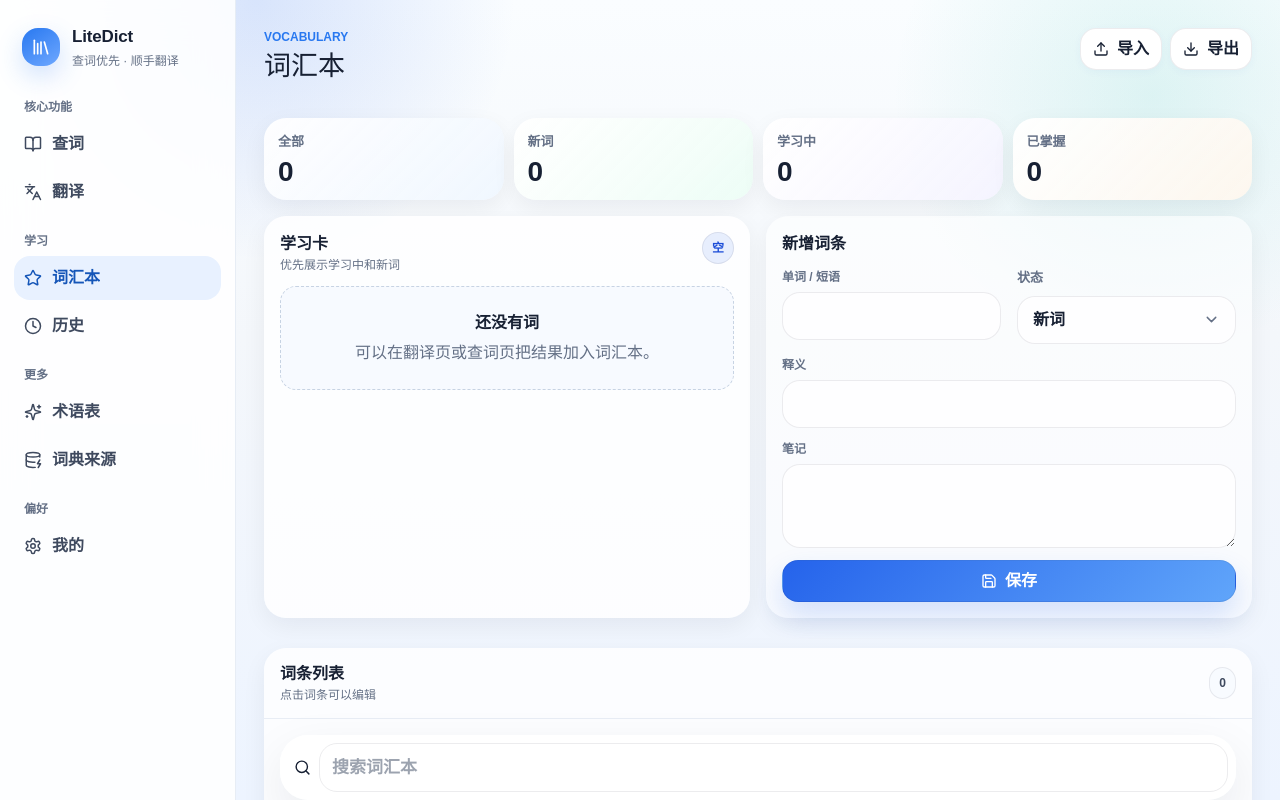
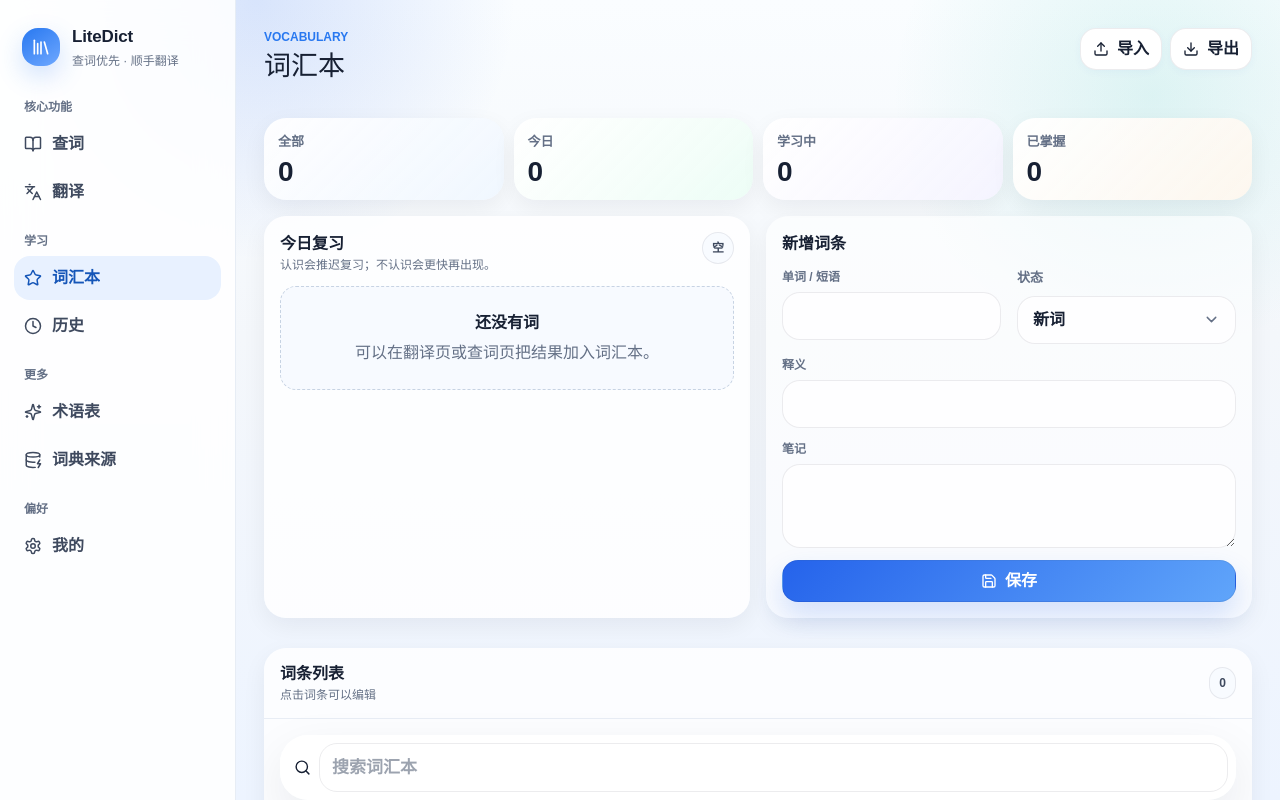
Before and after one commit to Becauseiloveyo/translation, a React (Vite) app: page / in a window 1280 px wide. Both pictures are taken after a click on the button "词汇本". Built offline with nearby package versions, Linux system fonts and the light colour scheme.

Commit message:
Add lightweight spaced review to vocabulary

```diff
--- a/src/pages/VocabularyPage.tsx
+++ b/src/pages/VocabularyPage.tsx
@@ -42,11 +42,12 @@ export function VocabularyPage({ store, setStore }: PageProps) {
   const [query, setQuery] = useState("");
   const [filter, setFilter] = useState<FilterValue>("all");
   const [form, setForm] = useState<VocabularyForm>(emptyForm);
+  const today = useMemo(() => new Date(), []);
 
   const stats = useMemo(
     () => ({
       total: store.vocabulary.length,
-      new: store.vocabulary.filter((item) => item.status === "new").length,
+      due: store.vocabulary.filter((item) => isDue(item)).length,
       learning: store.vocabulary.filter((item) => item.status === "learning").length,
       mastered: store.vocabulary.filter((item) => item.status === "mastered").length
     }),
@@ -63,10 +64,10 @@ export function VocabularyPage({ store, setStore }: PageProps) {
     });
   }, [filter, query, store.vocabulary]);
 
-  const studyItem = useMemo(
-    () => store.vocabulary.find((item) => item.status === "learning") ?? store.vocabulary.find((item) => item.status === "new") ?? store.vocabulary[0],
-    [store.vocabulary]
-  );
+  const studyItem = useMemo(() => {
+    const sorted = [...store.vocabulary].sort((a, b) => reviewTime(a) - reviewTime(b));
+    return sorted.find((item) => isDue(item)) ?? sorted.find((item) => item.status !== "mastered") ?? sorted[0];
+  }, [store.vocabulary]);
 
   function handleSubmit(event: FormEvent) {
     event.preventDefault();
@@ -82,6 +83,10 @@ export function VocabularyPage({ store, setStore }: PageProps) {
       translation: form.translation.trim() || undefined,
       note: form.note.trim() || undefined,
       status: form.status,
+      reviewCount: existing?.reviewCount ?? 0,
+      masteredCount: existing?.masteredCount ?? 0,
+      lastReviewedAt: existing?.lastReviewedAt,
+      nextReviewAt: existing?.nextReviewAt ?? now,
       createdAt: existing?.createdAt ?? now,
       updatedAt: now
     };
@@ -100,6 +105,25 @@ export function VocabularyPage({ store, setStore }: PageProps) {
     );
   }
 
+  function reviewItem(item: VocabularyItem, remembered: boolean) {
+    const now = new Date();
+    const nextMasteredCount = remembered ? (item.masteredCount ?? 0) + 1 : 0;
+    const nextReviewAt = remembered ? addDays(now, nextIntervalDays(nextMasteredCount)) : addHours(now, 6);
+    const nextStatus: VocabularyStatus = remembered ? (nextMasteredCount >= 3 ? "mastered" : "learning") : "learning";
+
+    setStore((current) =>
+      upsertVocabulary(current, {
+        ...item,
+        status: nextStatus,
+        reviewCount: (item.reviewCount ?? 0) + 1,
+        masteredCount: nextMasteredCount,
+        lastReviewedAt: now.toISOString(),
+        nextReviewAt: nextReviewAt.toISOString(),
+        updatedAt: now.toISOString()
+      })
+    );
+  }
+
   function remove(id: string) {
     setStore((current) => ({
       ...current,
@@ -109,8 +133,17 @@ export function VocabularyPage({ store, setStore }: PageProps) {
 
   function exportCsv() {
     const rows = [
-      ["word", "translation", "note", "status"],
-      ...store.vocabulary.map((item) => [item.word, item.translation ?? "", item.note ?? "", item.status])
+      ["word", "translation", "note", "status", "reviewCount", "masteredCount", "lastReviewedAt", "nextReviewAt"],
+      ...store.vocabulary.map((item) => [
+        item.word,
+        item.translation ?? "",
+        item.note ?? "",
+        item.status,
+        String(item.reviewCount ?? 0),
+        String(item.masteredCount ?? 0),
+        item.lastReviewedAt ?? "",
+        item.nextReviewAt ?? ""
+      ])
     ];
     downloadTextFile("litedict-vocabulary.csv", rows.map((row) => row.map(escapeCsv).join(",")).join("\n"), "text/csv;charset=utf-8");
   }
@@ -138,6 +171,10 @@ export function VocabularyPage({ store, setStore }: PageProps) {
           translation: row.translation || undefined,
           note: row.note || undefined,
           status,
+          reviewCount: Number(row.reviewCount || 0),
+          masteredCount: Number(row.masteredCount || 0),
+          lastReviewedAt: row.lastReviewedAt || undefined,
+          nextReviewAt: row.nextReviewAt || now,
           createdAt: now,
           updatedAt: now
         }
@@ -170,35 +207,40 @@ export function VocabularyPage({ store, setStore }: PageProps) {
 
       <section className="metric-grid">
         <MiniStat label="全部" value={stats.total} />
-        <MiniStat label="新词" value={stats.new} />
+        <MiniStat label="今日" value={stats.due} />
         <MiniStat label="学习中" value={stats.learning} />
         <MiniStat label="已掌握" value={stats.mastered} />
       </section>
 
       <div className="grid-two vocabulary-grid">
-        <section className="panel pad stack">
+        <section className="panel pad stack review-panel">
           <div className="item-head">
             <div>
-              <div className="panel-title">学习卡</div>
-              <div className="muted small">优先展示学习中和新词</div>
+              <div className="panel-title">今日复习</div>
+              <div className="muted small">认识会推迟复习；不认识会更快再出现。</div>
             </div>
-            <span className="chip good">{studyItem ? statusLabels[studyItem.status] : "空"}</span>
+            <span className={studyItem && isDue(studyItem) ? "chip good" : "chip"}>{studyItem ? statusLabels[studyItem.status] : "空"}</span>
           </div>
           {studyItem ? (
             <div className="study-card">
               <div>
                 <div className="word-title">{studyItem.word}</div>
                 <div className="study-translation">{studyItem.translation || "还没有释义"}</div>
+                <div className="review-meta">
+                  <span>复习 {studyItem.reviewCount ?? 0} 次</span>
+                  <span>连续认识 {studyItem.masteredCount ?? 0} 次</span>
+                  <span>{formatReviewDue(studyItem, today)}</span>
+                </div>
                 {studyItem.note ? <p className="muted">{studyItem.note}</p> : null}
               </div>
-              <div className="study-card-actions">
-                <button className="button" type="button" onClick={() => updateStatus(studyItem, "learning")}>
+              <div className="study-card-actions review-actions">
+                <button className="button" type="button" onClick={() => reviewItem(studyItem, false)}>
                   <RotateCcw size={16} aria-hidden="true" />
-                  学习中
+                  不认识
                 </button>
-                <button className="button primary" type="button" onClick={() => updateStatus(studyItem, "mastered")}>
+                <button className="button primary" type="button" onClick={() => reviewItem(studyItem, true)}>
                   <CheckCircle2 size={16} aria-hidden="true" />
-                  已掌握
+                  认识
                 </button>
               </div>
             </div>
@@ -287,6 +329,7 @@ export function VocabularyPage({ store, setStore }: PageProps) {
                   </button>
                   <div className="row">
                     <span className="chip">{statusLabels[item.status]}</span>
+                    <span className="chip">{formatReviewDue(item, today)}</span>
                     <button className="button icon" type="button" onClick={() => updateStatus(item, "new")} title="重置为新词">
                       <RotateCcw size={16} aria-hidden="true" />
                     </button>
@@ -328,6 +371,60 @@ function toForm(item: VocabularyItem): VocabularyForm {
   };
 }
 
+function isDue(item: VocabularyItem): boolean {
+  if (!item.nextReviewAt) {
+    return item.status !== "mastered";
+  }
+  return new Date(item.nextReviewAt).getTime() <= Date.now();
+}
+
+function reviewTime(item: VocabularyItem): number {
+  if (!item.nextReviewAt) {
+    return 0;
+  }
+  return new Date(item.nextReviewAt).getTime();
+}
+
+function nextIntervalDays(masteredCount: number): number {
+  if (masteredCount <= 1) {
+    return 1;
+  }
+  if (masteredCount === 2) {
+    return 3;
+  }
+  if (masteredCount === 3) {
+    return 7;
+  }
+  return 14;
+}
+
+function addDays(date: Date, days: number): Date {
+  return new Date(date.getTime() + days * 24 * 60 * 60 * 1000);
+}
+
+function addHours(date: Date, hours: number): Date {
+  return new Date(date.getTime() + hours * 60 * 60 * 1000);
+}
+
+function formatReviewDue(item: VocabularyItem, today: Date): string {
+  if (!item.nextReviewAt) {
+    return item.status === "mastered" ? "已掌握" : "今天复习";
+  }
+  const target = new Date(item.nextReviewAt);
+  const diffDays = Math.ceil((startOfDay(target).getTime() - startOfDay(today).getTime()) / (24 * 60 * 60 * 1000));
+  if (diffDays <= 0) {
+    return "今天复习";
+  }
+  if (diffDays === 1) {
+    return "明天复习";
+  }
+  return `${diffDays} 天后`;
+}
+
+function startOfDay(date: Date): Date {
+  return new Date(date.getFullYear(), date.getMonth(), date.getDate());
+}
+
 function splitCsvLine(line: string): string[] {
   const values: string[] = [];
   let current = "";
```
